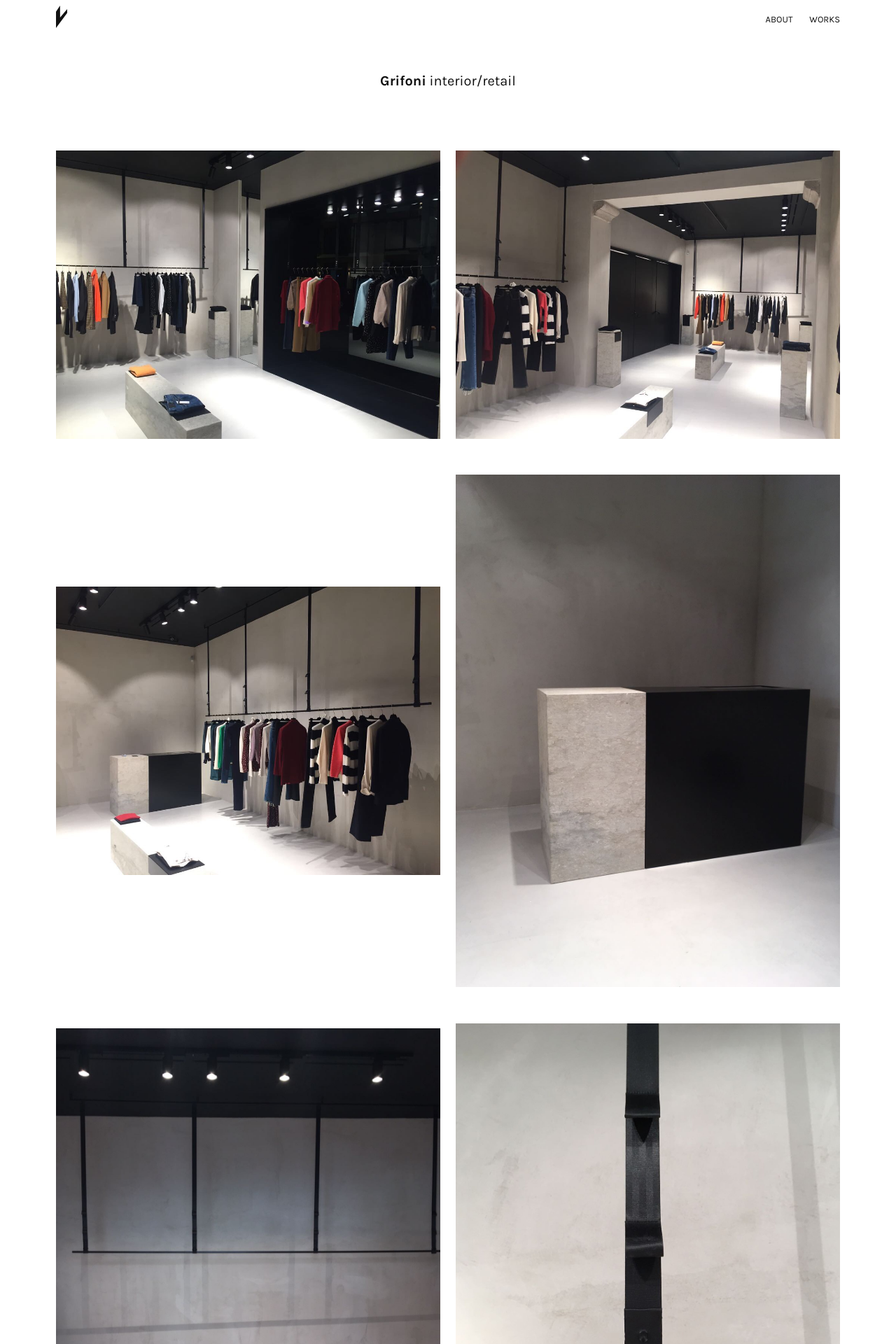
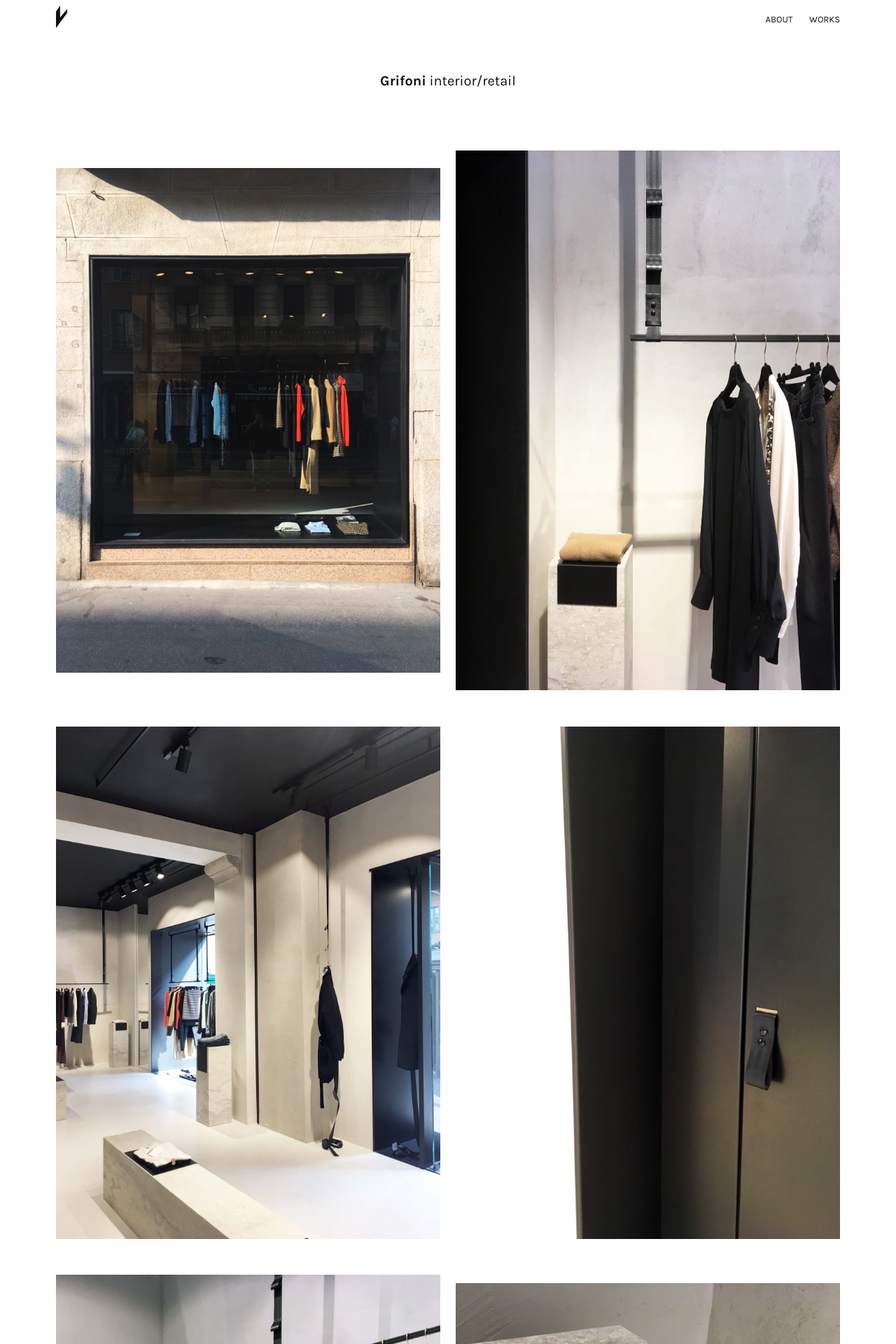
Before and after one commit to rzecchini/lucatoniolo, a Jekyll site: the page built from _works/grifoni.md, in a window 1280 px wide. Shown: the top 1920 px of the page at 70% size. Built offline with Jekyll 4.4.1, drawn with Linux system fonts in a browser that asks for light colours.

Commit message:
Update Works “grifoni”

```diff
--- a/_works/grifoni.md
+++ b/_works/grifoni.md
@@ -2,17 +2,22 @@
 title: Grifoni
 category: interior/retail
 layout: default
-poster: /assets/uploads/copertina mauro grifoni.jpg
+poster: /assets/uploads/maurogrifoni-milano-lucatoniolo-cover.jpg
 home: true
 images:
-  - picture: /assets/uploads/mauro grifoni 9.JPG
-  - picture: /assets/uploads/mauro grifoni 10.JPG
-  - picture: /assets/uploads/mauro grifoni 8.JPG
-  - picture: /assets/uploads/mauro grifoni 2.jpeg
-  - picture: /assets/uploads/mauro grifoni 1.jpeg
-  - picture: /assets/uploads/mauro grifoni 5.jpg
-  - picture: /assets/uploads/mauro grifoni 6.jpg
-  - picture: /assets/uploads/mauro grifoni 4.jpeg
+  - picture: /assets/uploads/maurogrifoni-milano-lucatoniolo-1.jpg
+  - picture: /assets/uploads/maurogrifoni-milano-lucatoniolo-3.jpg
+  - picture: /assets/uploads/maurogrifoni-milano-lucatoniolo-7.jpg
+  - picture: /assets/uploads/maurogrifoni-milano-lucatoniolo-2.jpg
+  - picture: /assets/uploads/maurogrifoni-milano-lucatoniolo-4.jpg
+  - picture: /assets/uploads/maurogrifoni-milano-lucatoniolo-16.jpeg
+  - picture: /assets/uploads/maurogrifoni-milano-lucatoniolo-18.jpg
+  - picture: /assets/uploads/maurogrifoni-milano-lucatoniolo-13.jpg
+  - picture: /assets/uploads/maurogrifoni-milano-lucatoniolo-14.jpg
+  - picture: /assets/uploads/maurogrifoni-milano-lucatoniolo-6.jpg
+  - picture: /assets/uploads/maurogrifoni-milano-lucatoniolo-8.jpg
+  - picture: /assets/uploads/maurogrifoni-milano-lucatoniolo-17.jpg
+  - picture: /assets/uploads/maurogrifoni-milano-lucatoniolo-11.jpg
 ---
 Project: Luca Toniolo
 
```
Also changed, not shown: assets/uploads/maurogrifoni-milano-lucatoniolo-1.jpg (added), assets/uploads/maurogrifoni-milano-lucatoniolo-11.jpg (added), assets/uploads/maurogrifoni-milano-lucatoniolo-13.jpg (added), assets/uploads/maurogrifoni-milano-lucatoniolo-14.jpg (added), assets/uploads/maurogrifoni-milano-lucatoniolo-16.jpeg (added), assets/uploads/maurogrifoni-milano-lucatoniolo-17.jpg (added), assets/uploads/maurogrifoni-milano-lucatoniolo-18.jpg (added), assets/uploads/maurogrifoni-milano-lucatoniolo-2.jpg (added), assets/uploads/maurogrifoni-milano-lucatoniolo-3.jpg (added), assets/uploads/maurogrifoni-milano-lucatoniolo-4.jpg (added), assets/uploads/maurogrifoni-milano-lucatoniolo-6.jpg (added), assets/uploads/maurogrifoni-milano-lucatoniolo-7.jpg (added), assets/uploads/maurogrifoni-milano-lucatoniolo-8.jpg (added), assets/uploads/maurogrifoni-milano-lucatoniolo-cover.jpg (added).
